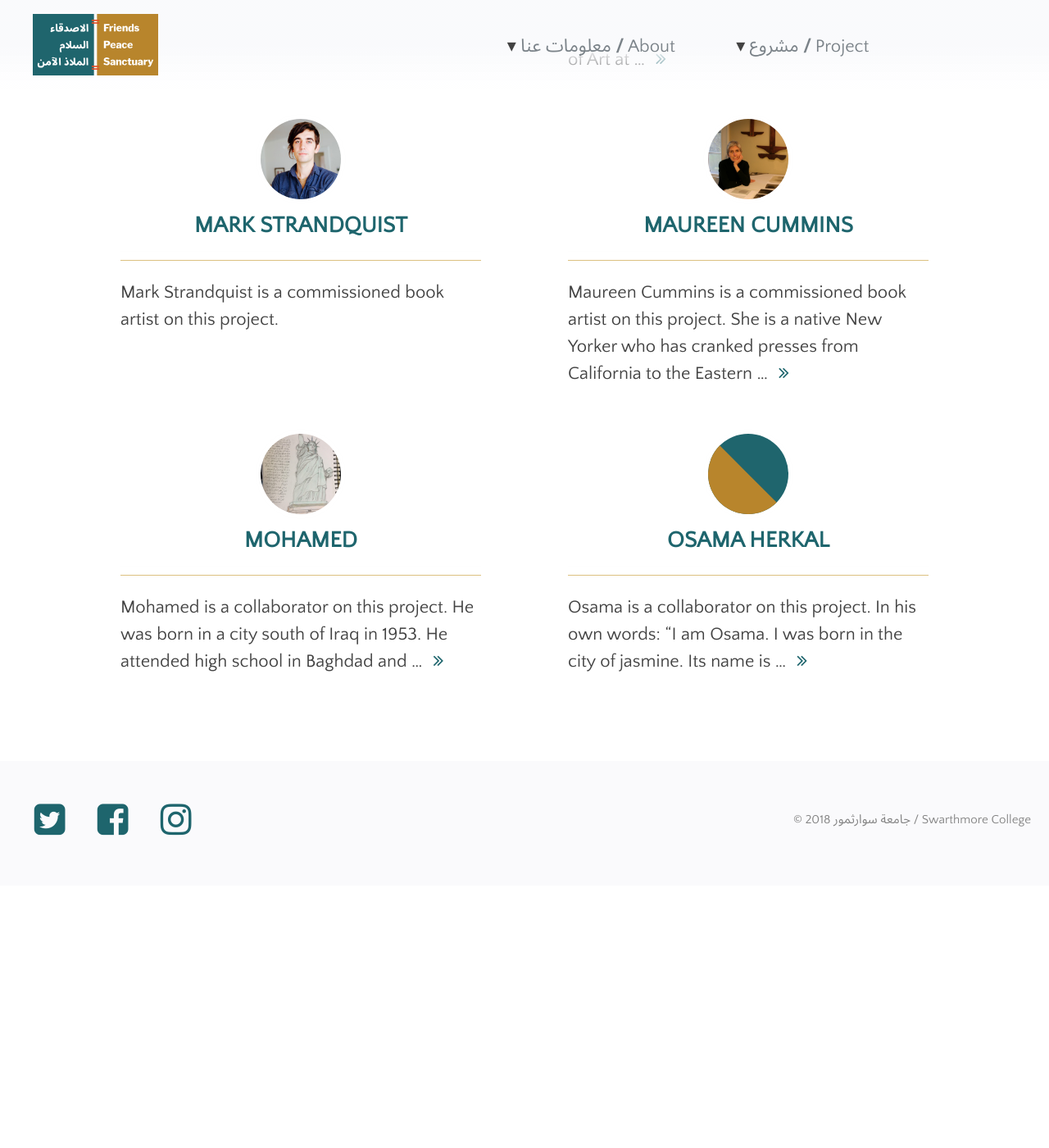
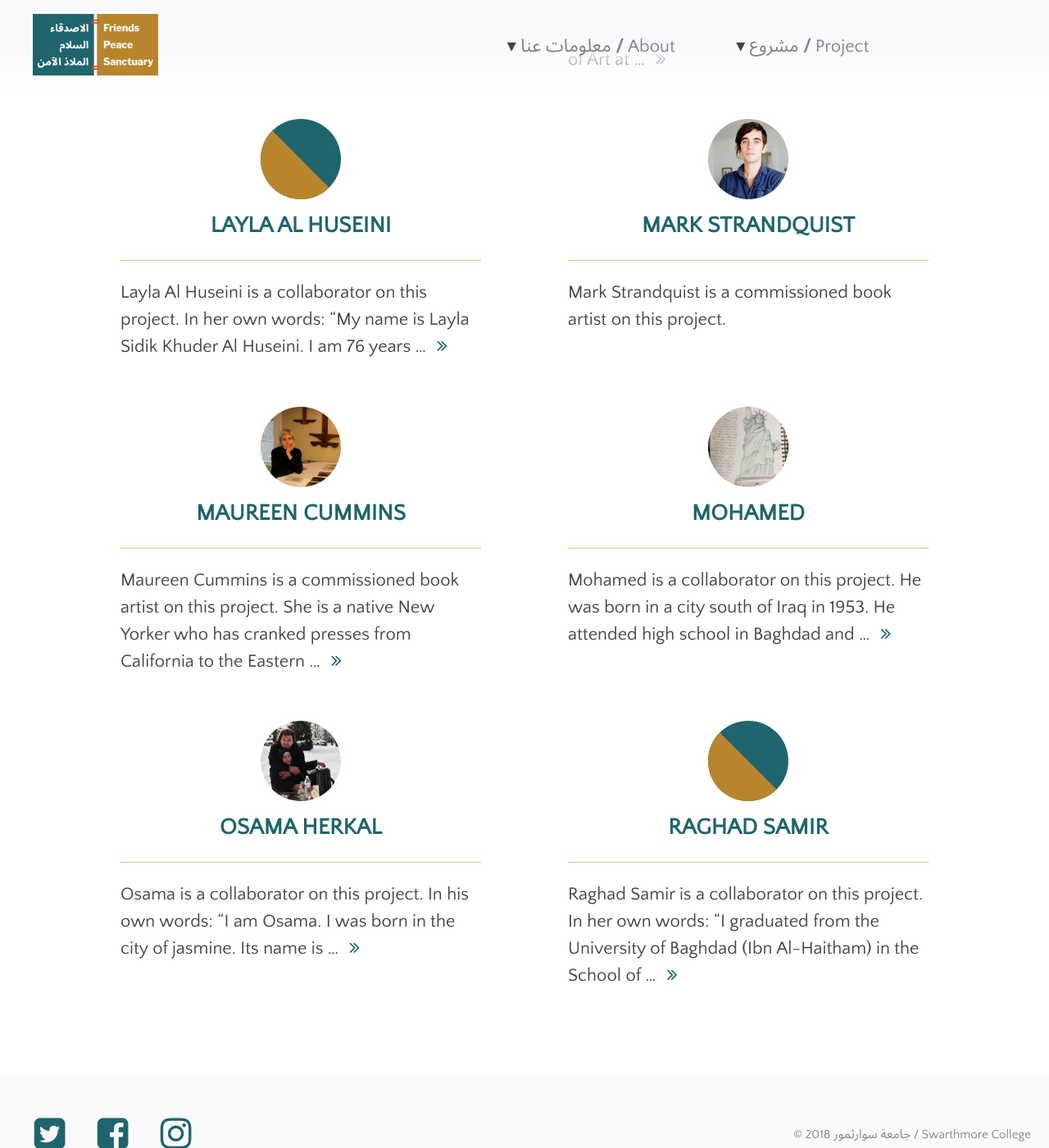
Before and after one commit to swat-ds/fps.swarthmore.edu, a Jekyll site: the page built from _pages/artists.md, in a window 1280 px wide and 1400 px high, scrolled down 1313 px. Shown: the whole window at 82% size. Built offline with Jekyll 4.4.1, drawn with Linux system fonts in a browser that asks for light colours; before the commit the page ends 2393 px from its top, so only the background shows below that.

Commit message:
adds new bios

```diff
--- a/_config.yml
+++ b/_config.yml
@@ -231,17 +231,17 @@ prose:
               value: "artist:Fouad"
             - name: "Islam Aly"
               value: "artist:Islam Aly"
-            - name: "Layla"
-              value: "artist:Layla"
+            - name: "Layla Al Huseini"
+              value: "artist:Layla Al Huseini"
             - name: "Mark Strandquist"
               value: "artist:Mark Strandquist"
             - name: "Maureen Cummins"
               value: "artist:Maureen Cummins"
             - name: "Mohamed"
               value: "artist:Mohamed"
-            - name: "Ossama"
-              value: "artist:Ossama"
-            - name: "Raghad"
+            - name: "Osama"
+              value: "artist:Osama Herkal"
+            - name: "Raghad Samir"
               value: "artist:Raghad"
             - name: "Roula"
               value: "artist:Roula"
--- a/_data/authors.yml
+++ b/_data/authors.yml
@@ -50,10 +50,10 @@ Islam Aly:
   avatar: IslamAly2bio-sq.jpg
   url: http://www.islamaly.com/
 
-# Layla:
-#   name: Layla
-#   bio:
-#   avatar:
+Layla Al Huseini:
+  name: Layla Al Huseini
+  bio: >
+     Layla Al Huseini is a collaborator on this project. In her own words: “My name is Layla Sidik Khuder Al Huseini. I am 76 years old and currently live in Northeast Philadelphia with my daughter. I studied to be a teacher for handmade arts, but I didn’t work in my field that much because I decided to dedicate my time and efforts to my family. I also worked in media and culture in Iraq. I have many hobbies like sewing, needlework, and decoration. I am poet and author. It is one way I am able to express the grief I feel from being separated from my family and losing my sons throughout the years to war. I hold an Honorary Doctorate and was appointed as a Peace Ambassador in Philadelphia by Peace Academy in Germany.”
 
 Mark Strandquist:
   name: Mark Strandquist
@@ -74,16 +74,16 @@ Mohamed:
     Mohamed is a collaborator on this project. He was born in a city south of Iraq in 1953. He attended high school in Baghdad and continued on to a technical institute in 1974, but did not work in the field he studied. Instead he worked a variety of jobs freelance, one of them as a book seller on Almutanabi Street, known as the Street of Culture in Baghdad. He enjoys reading and drawing. Mohamed, his wife, and children came to the United States as refugees in 2013 due to violence and confusion of the situation in Iraq. He is now living in the City of Philadelphia and has since returned to his favorite hobby of drawing, citing his involvement in the Friends, Peace, and Sanctuary project as the impetus: “I wish I can draw some of the history from this great country and to draw some important interesting places to visit."
   avatar: mohamed-bio.jpg
 
-Osama:
+Osama Herkal:
   name: Osama Herkal
   bio: >
     Osama is a collaborator on this project. In his own words: "I am Osama. I was born in the city of jasmine. Its name is Damascus. I studied there and worked in the catering department at Damascus Airport. In 2011 our revolution started to seek freedom against the Fascist regime. I was arrested because I joined the demonstrations and they put me in the darkness of jail. After I was released I found my country destroyed by the regime. In 2013, I moved to Egypt - a country I love. I lived there for 3 years waiting to hear where my family and I would be resettled. I worked in cooking, sewing, and advertisement. My family’s case was approved by the US Authorities in 2016. Now we live in quiet and peace. I miss to see my mother and brothers who still live in Syria. This is just shortened version of my long story that contains hard and dark nights. It contains the displacement of my family and loss of my past life. I am now living in this country and it’s like a kind mother to me. Thanks to everyone who has helped me and my family to come live peacefully here. Participating in this project gave me the opportunity to show the skills and for the other peoples that the war made them flee.
-  avatar:
+  avatar: osama-bio.jpg
 
-# Raghad:
-#   name: Raghad
-#   bio:
-#   avatar:
+Raghad Samir:
+  name: Raghad Samir
+  bio: >
+    Raghad Samir is a collaborator on this project. In her own words: “I graduated from the University of Baghdad (Ibn Al-Haitham) in the School of Education. I am a mother of 2 children: Mohammed and Malak. Before leaving Iraq, I worked in an administrative position at the University of Baghdad. I spent 2.5 years in Turkey before reaching the USA in 2016. At the moment, I have now been in the USA for two years and grateful to Allah that I now have a green card and will become a citizen soon. I currently work at Marshalls as I work to further my studies here. Participating in the Friends, Peace, and Sanctuary Project has been an amazing experience for me to get to know new people and the artists working on the project. It has helped break a daily routine and has been a valuable experience full of useful information.”
 
 # Roula:
 #   name: Roula
```
Also changed, not shown: _posts/2017-12-11-poetry-ossama-ahmad-herkal.md (+1 -1 lines), _posts/2018-06-06-searching-for-sanctuary-symposium.md (+1 -1 lines), _posts/2018-06-08-open-letters-from-collaborators.md (+1 -1 lines), _posts/2018-06-20-description-of-workshops.md (+4 -1 lines), assets/images/osama-bio.jpg (added).
